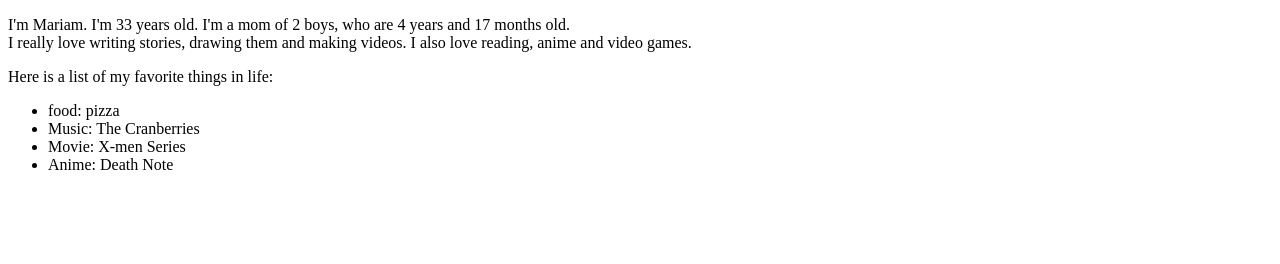
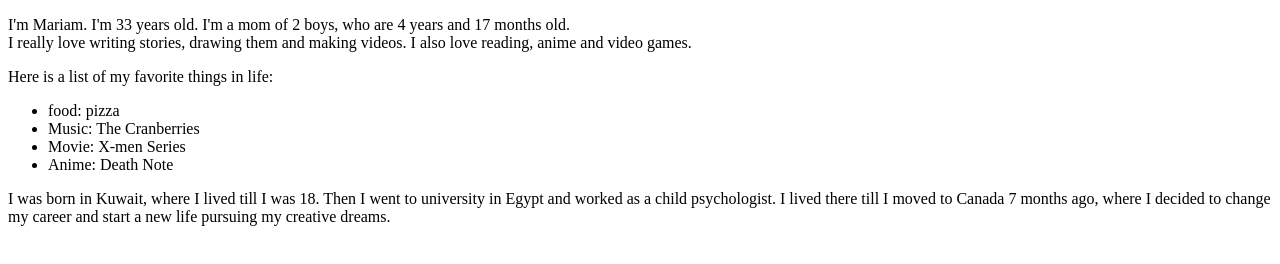
Before and after one commit to mariamkhalifa/Khalifa_M_Bissell_L_HW1, a plain HTML site: page index.html in a window 1280 px wide. Drawn offline with Linux system fonts and the light colour scheme.

Commit message:
Update index.html

```diff
--- a/index.html
+++ b/index.html
@@ -16,5 +16,8 @@
 		<li>Movie: X-men Series</li>
 		<li>Anime: Death Note</li>
 	</ul>
+	<p>I was born in Kuwait, where I lived till I was 18. Then I went to university in Egypt and worked as a child psychologist. I lived there till I moved to
+	Canada 7 months ago, where I decided to change my career and start a new life pursuing my creative dreams.
+	<img src="images/
 </body>
 </html>
```
